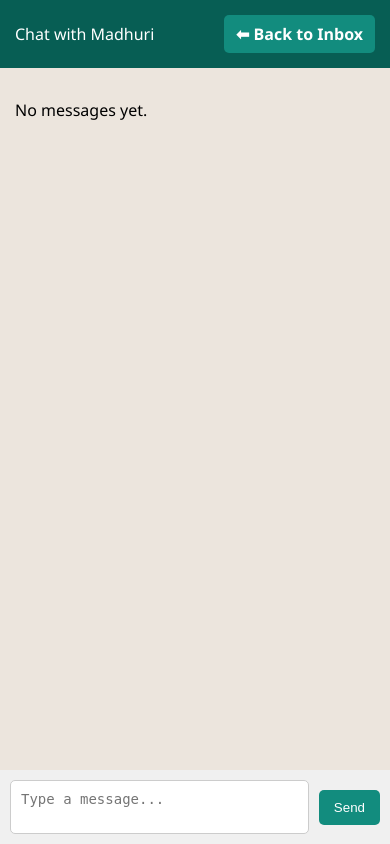
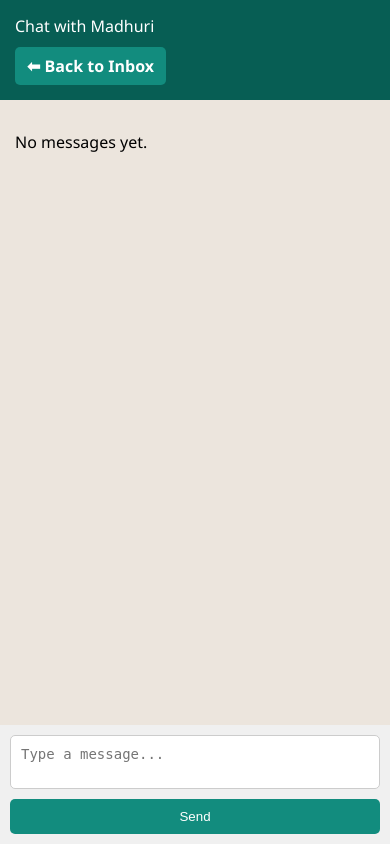
Before and after one commit to nivedithakummetha63/DjangoProject, a Django app: a page that uses chat/templates/chat/chat.html in a window 390 px wide. Run offline with Django 3.2, Linux system fonts and the light colour scheme; a user stored in the database is signed in; data comes from the database, SQL or seed files in the repository.

Commit message:
Update chat.html

```diff
--- a/chat/templates/chat/chat.html
+++ b/chat/templates/chat/chat.html
@@ -1,7 +1,12 @@
 <!DOCTYPE html>
-<html>
+<html lang="en">
 <head>
+  <meta charset="UTF-8">
   <title>Chat with {{ other_user.username }}</title>
+
+  <!-- ✅ Viewport for Responsive Design -->
+  <meta name="viewport" content="width=device-width, initial-scale=1.0">
+
   <style>
     body {
       font-family: 'Segoe UI', sans-serif;
@@ -13,6 +18,7 @@
       height: 100vh;
     }
 
+    /* ✅ Top Bar */
     .top-bar {
       display: flex;
       align-items: center;
@@ -20,6 +26,7 @@
       background: #075E54;
       color: white;
       padding: 15px;
+      flex-shrink: 0;
     }
 
     .top-bar a {
@@ -36,6 +43,7 @@
       background: #0a5c4c;
     }
 
+    /* ✅ Chat History */
     .chat-history {
       flex: 1;
       padding: 15px;
@@ -46,11 +54,13 @@
     }
 
     .message {
-      max-width: 60%;
+      max-width: 90%;
+      width: fit-content;
       padding: 10px;
       border-radius: 8px;
       position: relative;
       word-wrap: break-word;
+      box-sizing: border-box;
     }
 
     .sent {
@@ -70,12 +80,15 @@
       text-align: right;
     }
 
+    /* ✅ Chat Input */
     .chat-input {
       background: #f0f0f0;
       padding: 10px;
       display: flex;
       gap: 10px;
       align-items: center;
+      flex-shrink: 0;
+      box-sizing: border-box;
     }
 
     textarea {
@@ -85,6 +98,8 @@
       border-radius: 5px;
       border: 1px solid #ccc;
       font-size: 14px;
+      min-height: 40px;
+      box-sizing: border-box;
     }
 
     button {
@@ -94,20 +109,42 @@
       padding: 10px 15px;
       border-radius: 5px;
       cursor: pointer;
+      white-space: nowrap;
     }
 
     button:hover {
       background: #075E54;
     }
+
+    /* ✅ Responsive Styling for Mobile Devices */
+    @media (max-width: 600px) {
+      .top-bar {
+        flex-direction: column;
+        align-items: flex-start;
+        gap: 10px;
+      }
+
+      .chat-input {
+        flex-direction: column;
+        align-items: stretch;
+      }
+
+      textarea,
+      button {
+        width: 100%;
+      }
+    }
   </style>
 </head>
 <body>
 
+  <!-- ✅ Top Navigation -->
   <div class="top-bar">
     <div>Chat with {{ other_user.username }}</div>
     <a href="{% url 'inbox' %}">⬅ Back to Inbox</a>
   </div>
 
+  <!-- ✅ Chat History -->
   <div class="chat-history" id="chatHistory">
     {% for message in messages %}
       <div class="message {% if message.sender == request.user %}sent{% else %}received{% endif %}">
@@ -119,12 +156,14 @@
     {% endfor %}
   </div>
 
+  <!-- ✅ Chat Input -->
   <form method="post" class="chat-input">
     {% csrf_token %}
     <textarea name="message" placeholder="Type a message..." required></textarea>
     <button type="submit">Send</button>
   </form>
 
+  <!-- ✅ Auto-scroll to bottom -->
   <script>
     const chatHistory = document.getElementById("chatHistory");
     chatHistory.scrollTop = chatHistory.scrollHeight;
```
